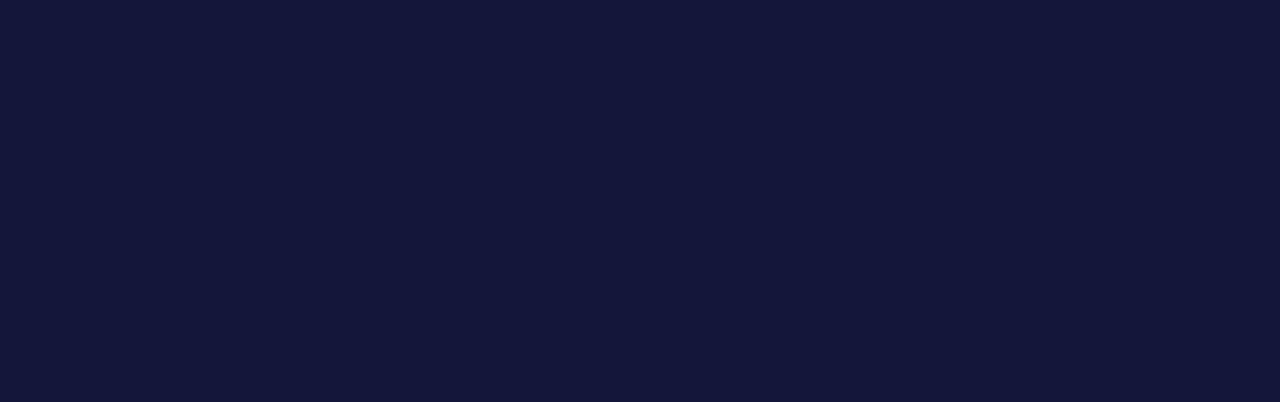
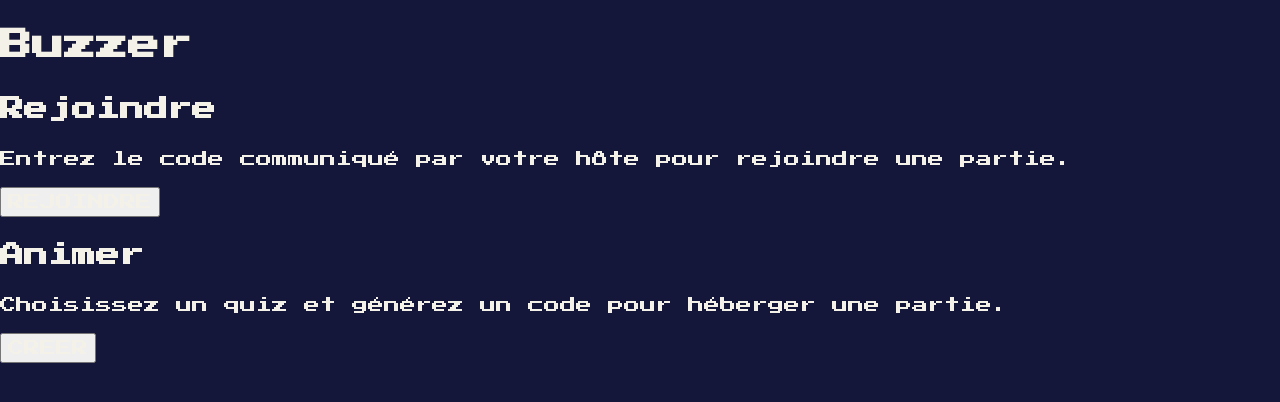
Before and after one commit to nelson-grac-aubert/Buzzer, a React (Vite) app in the folder frontend/: page / in a window 1280 px wide. Before the commit this address had no page. Shown: the top 402 px of the page. Built offline with nearby package versions, Linux system fonts and the light colour scheme.

Commit message:
feat(front) : add HomePage on root route

```diff
--- a/frontend/src/App.tsx
+++ b/frontend/src/App.tsx
@@ -1,9 +1,11 @@
 import DevPage from "./pages/DevPage"
+import HomePage from "./pages/HomePage"
 import { Route, Routes } from "react-router"
 
 function App() {
   return(
   <Routes>
+    <Route path="/" element={<HomePage />}></Route>
     <Route path="/dev" element={<DevPage />}></Route>
   </Routes>
   )
--- /dev/null
+++ b/frontend/src/pages/HomePage.tsx
@@ -0,0 +1,28 @@
+import Button from "../components/button/Button";
+
+function HomePage() {
+  return (
+    <main>
+      <h1>Buzzer</h1>
+
+      <section>
+        <h2>Rejoindre</h2>
+        <p>Entrez le code communiqué par votre hôte pour rejoindre une partie.</p>
+        <Button variant='primary' onClick={() => console.log('PARTIE REJOINTE')}>REJOINDRE</Button>
+      </section>
+
+      <section>
+        <h2>Animer</h2>
+        <p>Choisissez un quiz et générez un code pour héberger une partie.</p>
+        <Button variant='secondary' onClick={() => console.log('PARTIE CREE')}>CREER</Button>
+      </section>
+    </main>
+  )
+}
+
+export default HomePage;
+// TODO 2: HomePage function returning the structure from the table above:
+//   main > h1, then 2 sections, each with h2 + p + Button
+//   no onClick yet
+
+// TODO 3: default export
```
